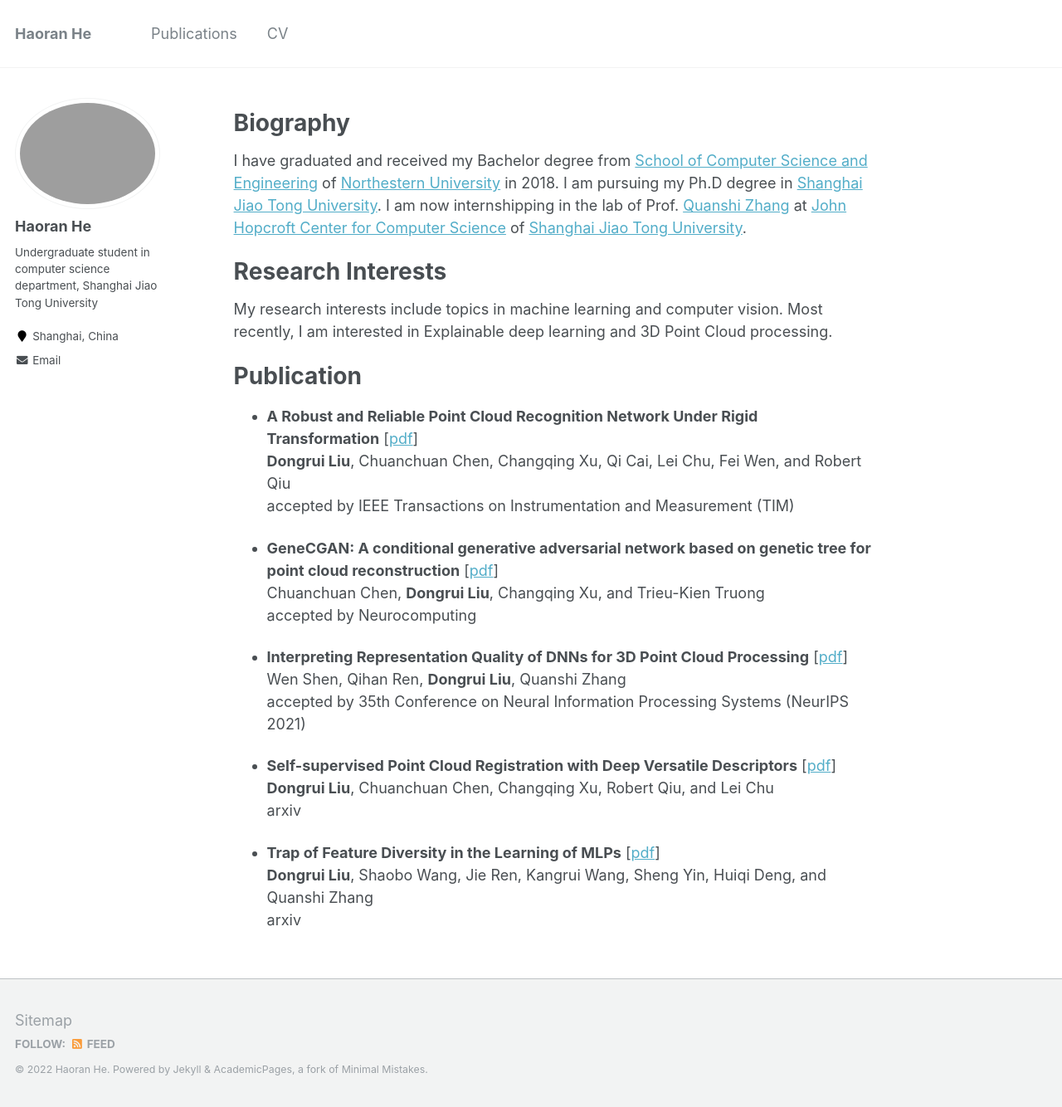
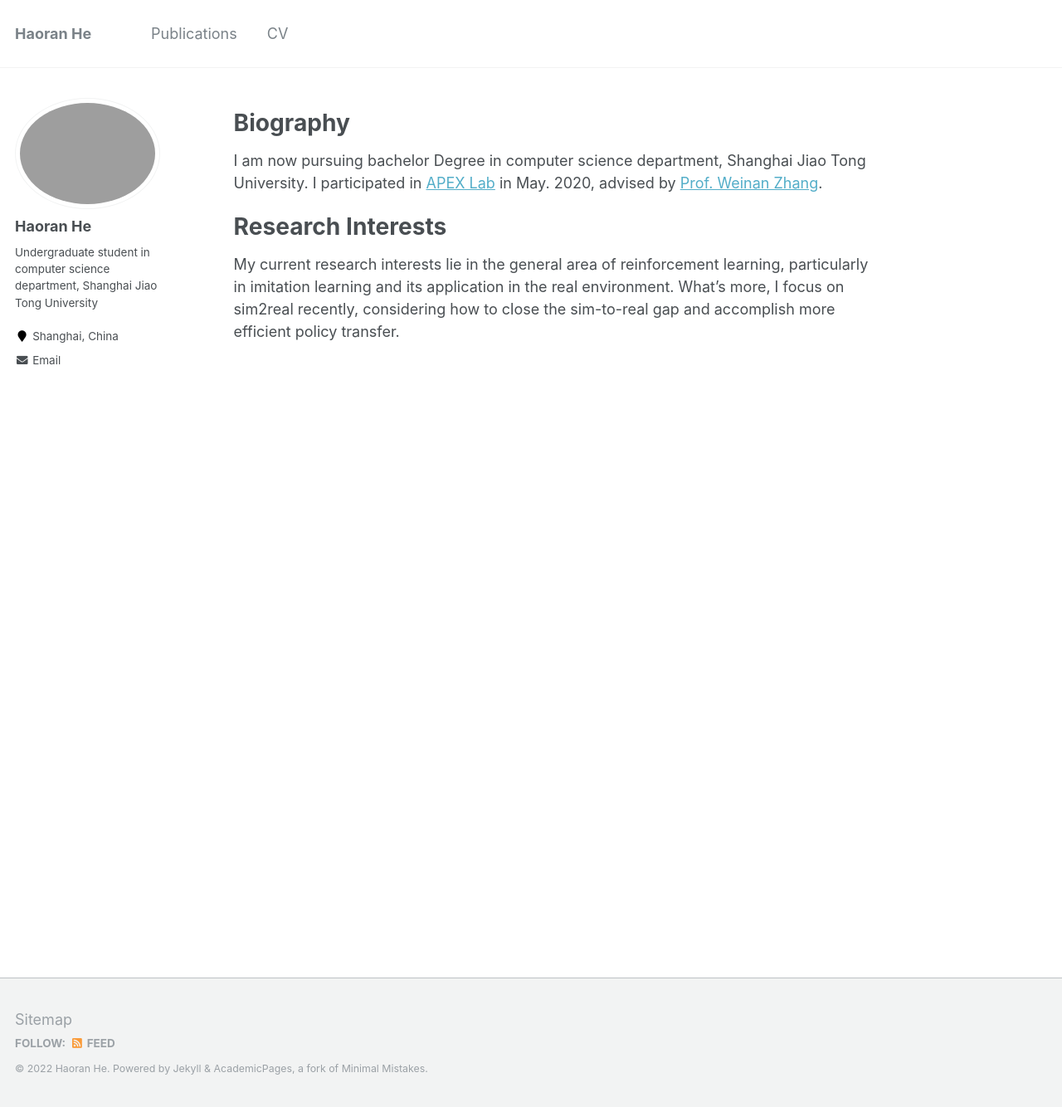
Before and after one commit to tinnerhrhe/tinnerhrhe.github.io, a Jekyll site: the page built from _pages/about.md, in a window 1280 px wide and 1334 px high. Shown: the whole window at 83% size. Built offline with Jekyll 4.4.1, drawn with Linux system fonts in a browser that asks for light colours.

Commit message:
Update about.md

```diff
--- a/_pages/about.md
+++ b/_pages/about.md
@@ -9,30 +9,9 @@ redirect_from:
 ---
 
 # Biography
-I have graduated and received my Bachelor degree from [School of Computer Science and Engineering](http://www.cse.neu.edu.cn/) of [Northestern University](http://www.neu.edu.cn/) in 2018. I am pursuing my Ph.D degree in [Shanghai Jiao Tong University](https://www.sjtu.edu.cn/). I am now internshipping in the lab of Prof. [Quanshi Zhang](http://qszhang.com/#) at [John Hopcroft Center for Computer Science](http://jhc.sjtu.edu.cn/) of [Shanghai Jiao Tong University](https://www.sjtu.edu.cn/).
+I am now pursuing bachelor Degree in computer science department, Shanghai Jiao Tong University. I participated in [APEX Lab](https://apex.sjtu.edu.cn/) in May.
+2020, advised by [Prof. Weinan Zhang](http://wnzhang.net/).
 
 # Research Interests
-My research interests include topics in machine learning and computer vision.
-Most recently, I am interested in Explainable deep learning and 3D Point Cloud processing.
-
-Publication
-======
-* **A Robust and Reliable Point Cloud Recognition Network Under Rigid Transformation** \[[pdf](https://ieeexplore.ieee.org/stamp/stamp.jsp?tp=&arnumber=9676569)\]<br>
-    **Dongrui Liu**, Chuanchuan Chen, Changqing Xu, Qi Cai, Lei Chu, Fei Wen, and Robert Qiu<br>
-    accepted by IEEE Transactions on Instrumentation and Measurement (TIM)
-
-* **GeneCGAN: A conditional generative adversarial network based on genetic tree for point cloud reconstruction** \[[pdf](https://www.sciencedirect.com/science/article/pii/S0925231221011693)\]<br>
-    Chuanchuan Chen, **Dongrui Liu**, Changqing Xu, and Trieu-Kien Truong<br>
-    accepted by Neurocomputing
-
-* **Interpreting Representation Quality of DNNs for 3D Point Cloud Processing** \[[pdf](https://proceedings.neurips.cc/paper/2021/file/4a3e00961a08879c34f91ca0070ea2f5-Paper.pdf)\]<br>
-    Wen Shen, Qihan Ren, **Dongrui Liu**, Quanshi Zhang<br>
-    accepted by 35th Conference on Neural Information Processing Systems (NeurIPS 2021)
-
-* **Self-supervised Point Cloud Registration with Deep Versatile Descriptors** \[[pdf](https://arxiv.org/abs/2201.10034)\]<br>
-    **Dongrui Liu**, Chuanchuan Chen, Changqing Xu, Robert Qiu, and Lei Chu<br>
-    arxiv
-
-* **Trap of Feature Diversity in the Learning of MLPs** \[[pdf](https://arxiv.org/abs/2112.00980)\]<br>
-    **Dongrui Liu**, Shaobo Wang, Jie Ren, Kangrui Wang, Sheng Yin, Huiqi Deng, and Quanshi Zhang<br>
-    arxiv
+My current research interests lie in the general area of reinforcement learning, particularly in imitation learning
+and its application in the real environment. What’s more, I focus on sim2real recently, considering how to close the sim-to-real gap and accomplish more efficient policy transfer.
```
